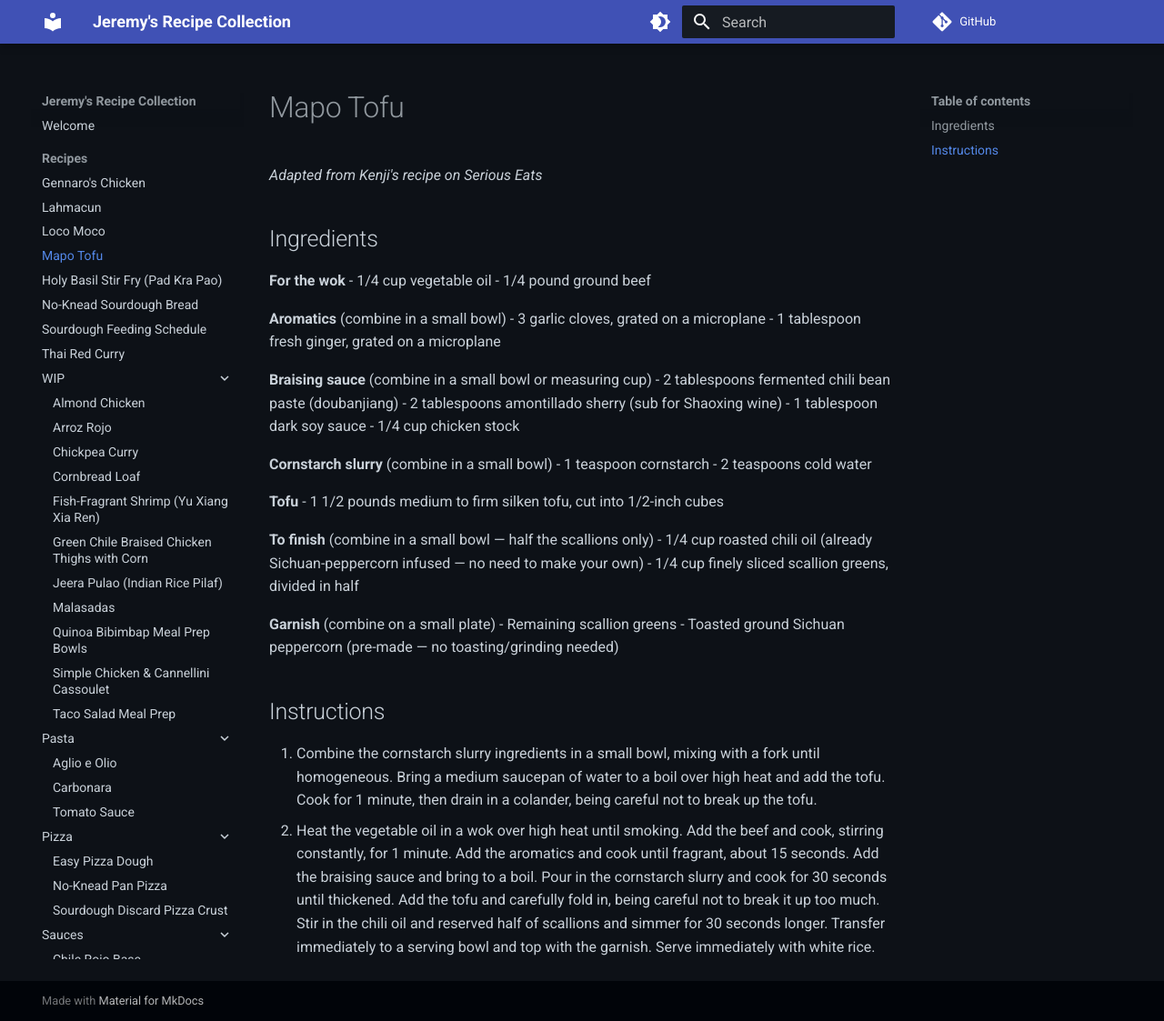
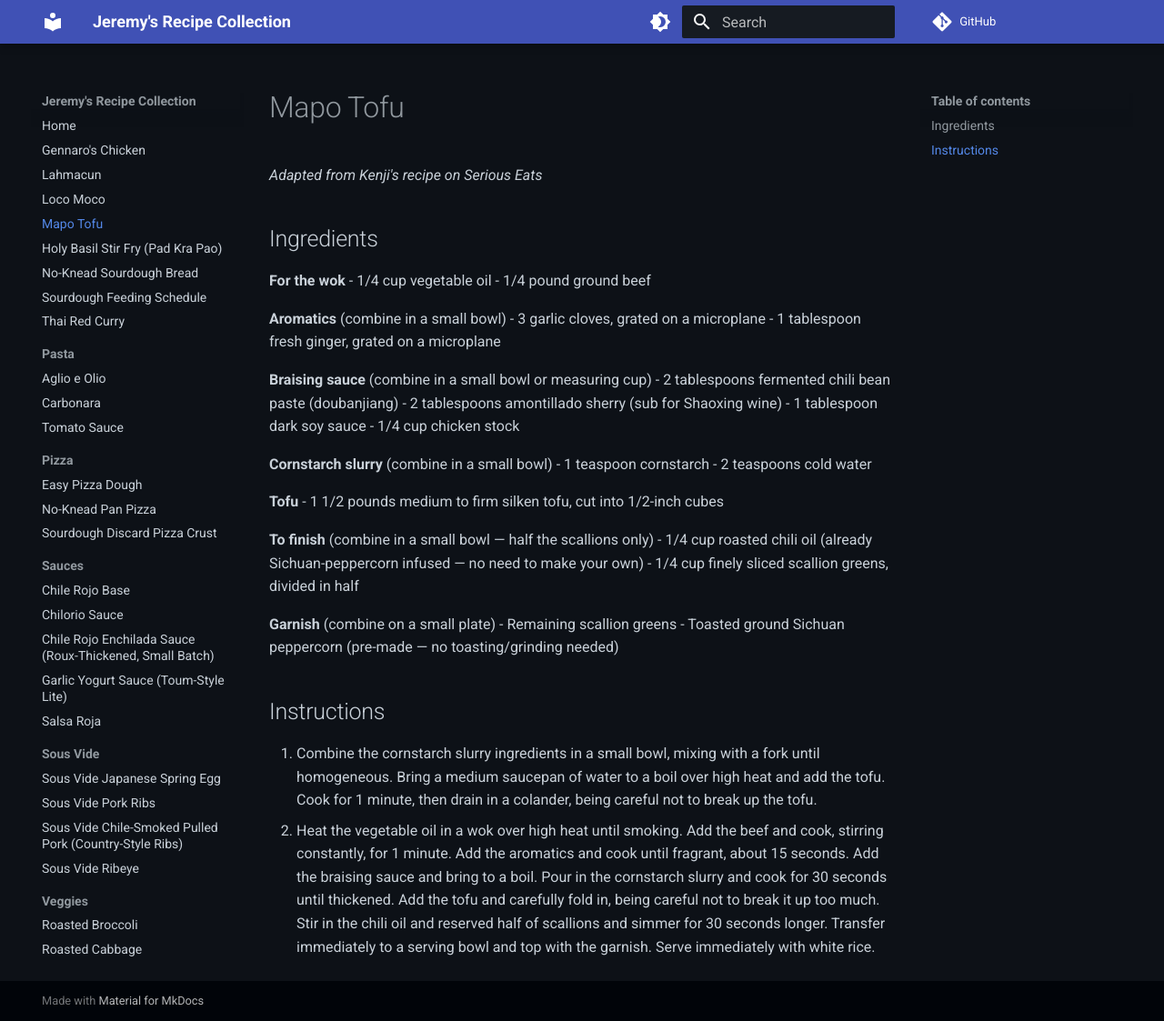
Before and after one commit to normanj9/recipes, an MkDocs documentation site: the page built from docs/recipes/mapo-tofu.md, in a window 1280 px wide and 1123 px high. Shown: the whole window at 91% size. Built offline with MkDocs 1.6.1 and Material for MkDocs 9.7.7, drawn with Linux system fonts in a browser that asks for light colours; comment, search, counter and statistics services are not loaded; part of the change alters nothing that is shown.

Commit message:
Move WIP recipes to the bottom of the nav
Without an explicit nav, MkDocs sorted directories alphabetically and
case-sensitively, so "WIP" (capital W) landed ahead of Pasta, Pizza,
Sauces, etc. — unfinished drafts were showing up second in the sidebar
on the public site. Add an explicit nav with the same ordering, moving
WIP to the end.

Co-Authored-By: Claude Sonnet 5 <noreply@anthropic.com>
Claude-Session: https://claude.ai/code/session_01XX2VXR3kHCtNyye8877vpe

```diff
--- a/mkdocs.yml
+++ b/mkdocs.yml
@@ -26,6 +26,51 @@ theme:
 extra_css:
   - stylesheets/extra.css
 
+nav:
+  - Home: index.md
+  - recipes/gennaros-chicken.md
+  - recipes/lahmacun.md
+  - recipes/loco-moco.md
+  - recipes/mapo-tofu.md
+  - recipes/pad-kra-pao.md
+  - recipes/sourdough-bread.md
+  - recipes/sourdough-feeding-schedule.md
+  - recipes/thai-red-curry.md
+  - Pasta:
+      - recipes/pasta/aglio-e-olio.md
+      - recipes/pasta/carbonara.md
+      - recipes/pasta/tomato-sauce.md
+  - Pizza:
+      - recipes/pizza/easy-pizza-dough.md
+      - recipes/pizza/no-knead-pan-pizza.md
+      - recipes/pizza/sourdough-pizza.md
+  - Sauces:
+      - recipes/sauces/chile-rojo-base.md
+      - recipes/sauces/chilorio-sauce.md
+      - recipes/sauces/enchilada-sauce.md
+      - recipes/sauces/garlic-yogurt-sauce.md
+      - recipes/sauces/salsa-roja.md
+  - Sous Vide:
+      - recipes/sous-vide/sous-vide-japanese-spring-egg.md
+      - recipes/sous-vide/sous-vide-pork-ribs.md
+      - recipes/sous-vide/sous-vide-pulled-pork.md
+      - recipes/sous-vide/sous-vide-ribeye.md
+  - Veggies:
+      - recipes/veggies/roasted-brocolli.md
+      - recipes/veggies/roasted-cabbage.md
+  - WIP:
+      - recipes/WIP/almond-chicken.md
+      - recipes/WIP/arroz-rojo.md
+      - recipes/WIP/chickpea-curry.md
+      - recipes/WIP/corn-bread-loaf.md
+      - recipes/WIP/fish-fragrant-shrimp.md
+      - recipes/WIP/green-chile-braised-chicken.md
+      - recipes/WIP/jeera-pulao.md
+      - recipes/WIP/malasadas.md
+      - recipes/WIP/quinoa-bop-slop.md
+      - recipes/WIP/simple-cassoulet.md
+      - recipes/WIP/taco-salads.md
+
 markdown_extensions:
   - tables
   - attr_list
```
